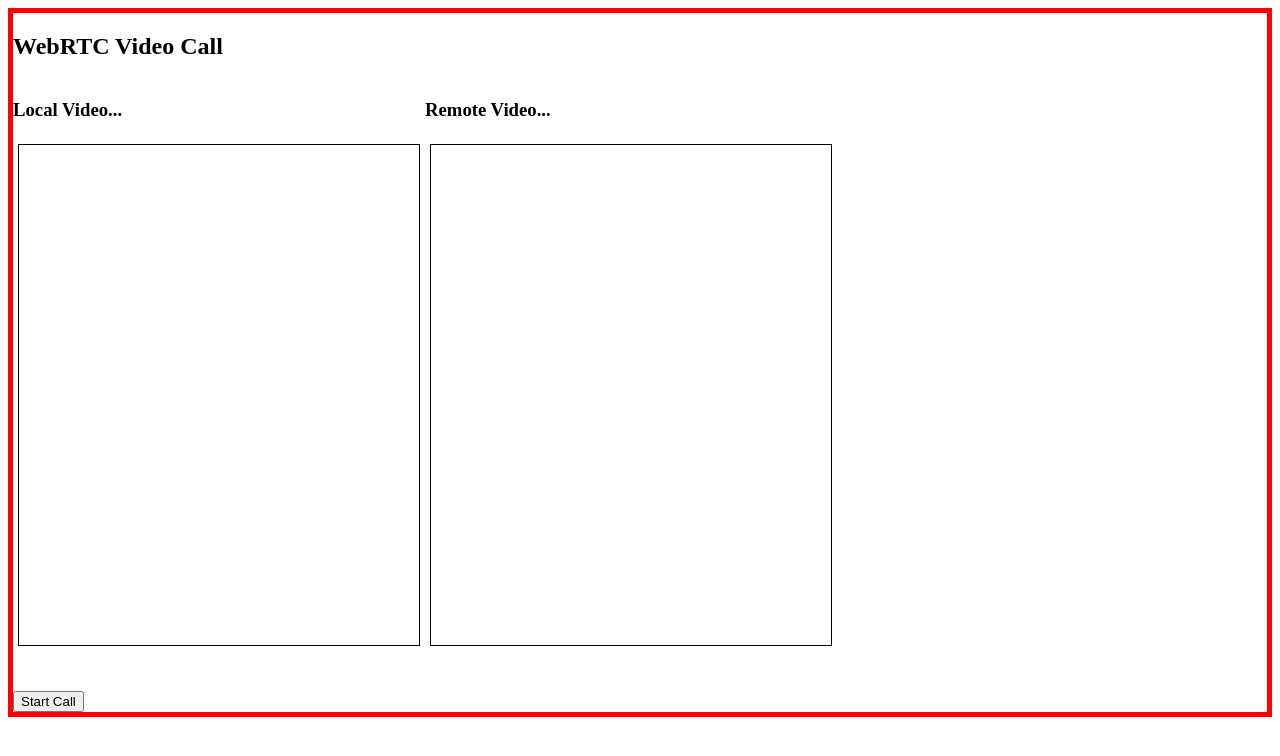
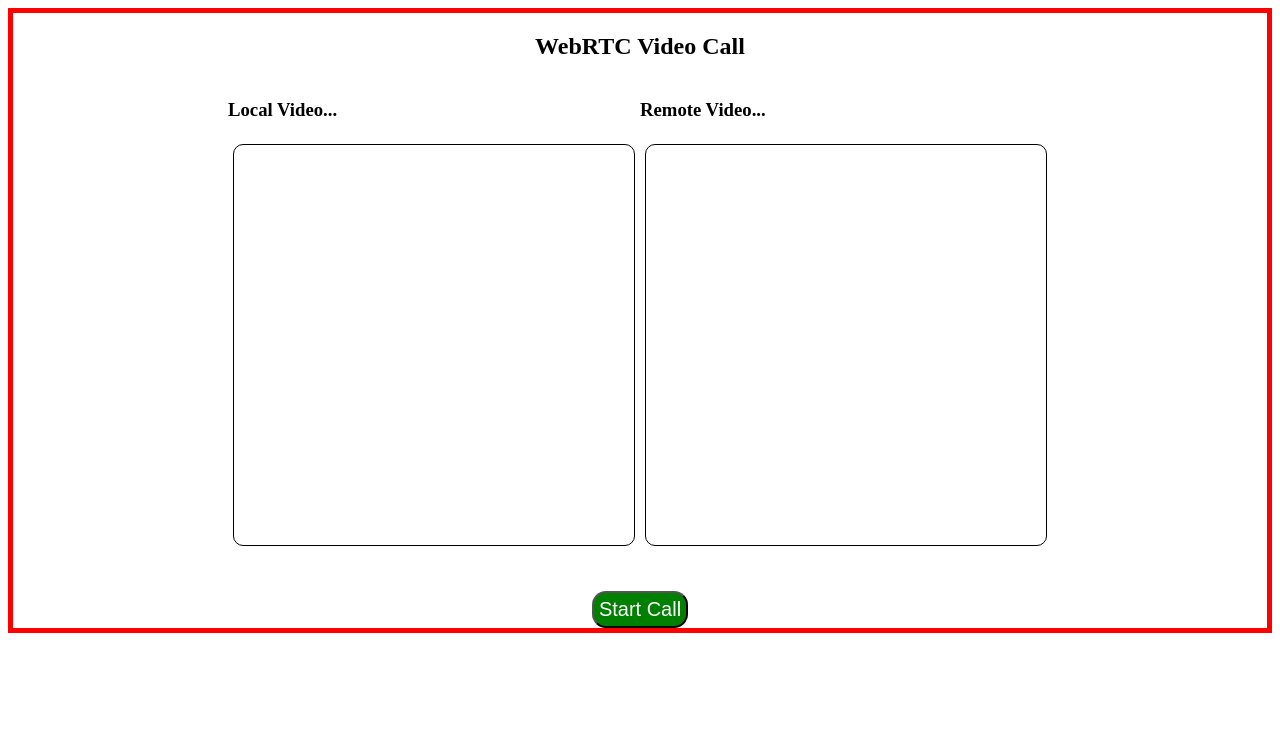
Before and after one commit to Aayush-chalise/WebRTC-WebSockets, a plain HTML site: page frontend/index.html in a window 1280 px wide. Drawn offline with nearby package versions, Linux system fonts and the light colour scheme; no server answers.

Commit message:
some ui changes

```diff
--- a/frontend/index.html
+++ b/frontend/index.html
@@ -10,17 +10,35 @@
         width: 200px;
         background-color: #f0f0f0;
       }
+      .title {
+        text-align: center;
+      }
       .vid1 {
         display: flex;
+        justify-content: center;
+        align-items: center;
       }
+      .startButton {
+        padding: 5px;
+        border-radius: 14px;
+        text-align: center;
+        background-color: green;
+        color: white;
+        font-size: 20px;
+      }
+      .buttoncontainer {
+        text-align: center;
+      }
+
       video {
         border: 1px solid black;
         margin: 5px;
+        border-radius: 10px;
       }
     </style>
   </head>
   <body>
-    <h2>WebRTC Video Call</h2>
+    <h2 class="title">WebRTC Video Call</h2>
 
     <!-- Videos -->
     <div class="vid1">
@@ -32,7 +50,7 @@
           muted
           width="400"
           autoplay
-          height="500"
+          height="400"
         ></video>
       </div>
       <div>
@@ -42,15 +60,16 @@
           autoplay
           width="400"
           autoplay
-          height="500"
+          height="400"
         ></video>
       </div>
     </div>
     <br /><br />
 
     <!-- Call Buttons -->
-    <button onclick="startCall()">Start Call</button>
-
+    <div class="buttoncontainer">
+      <button onclick="startCall()" class="startButton">Start Call</button>
+    </div>
     <!-- Incoming Call UI -->
     <div id="incomingCall">
       <h3>Incoming Call...</h3>
```
